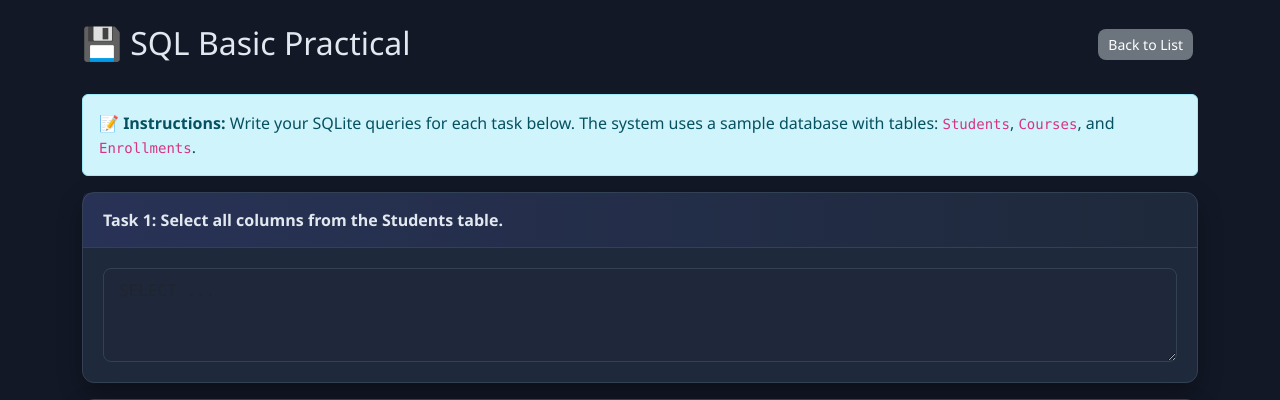
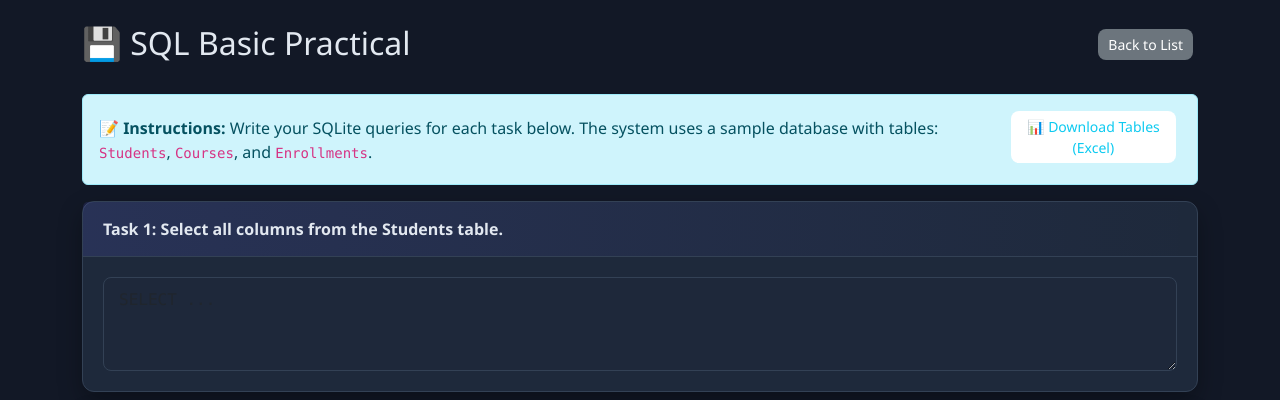
Before and after one commit to muaazasif/academic-erp-system, a Flask app: page /student/sql/take/1 in a window 1280 px wide. Shown: the top 400 px of the page. Run offline with Flask 3, Linux system fonts and the light colour scheme; the visitor is signed in with stand-in values (Sample User, id 1); data comes from the database, SQL or seed files in the repository; data that the repository does not hold is empty.

Commit message:
feat: add sample data download button for SQL assignments

```diff
--- a/app.py
+++ b/app.py
@@ -3004,7 +3004,21 @@ def admin_export_final_marks():
 # APP INITIALIZATION
 # ============================================
 
-from sql_grader import grade_sql_submission, get_sql_assignment_questions
+from sql_grader import grade_sql_submission, get_sql_assignment_questions, get_sample_data_as_excel
+
+@app.route('/student/sql/download-sample')
+def download_sql_sample():
+    """Download sample SQL tables as Excel"""
+    if 'student_id' not in session and 'admin_id' not in session:
+        return redirect(url_for('login'))
+
+    excel_file = get_sample_data_as_excel()
+    return send_file(
+        excel_file,
+        as_attachment=True,
+        download_name='sql_sample_tables.xlsx',
+        mimetype='application/vnd.openxmlformats-officedocument.spreadsheetml.sheet'
+    )
 
 def init_app_data():
     """Initialize database and default data"""
--- a/templates/admin_sql_assignments.html
+++ b/templates/admin_sql_assignments.html
@@ -10,7 +10,10 @@
         <main class="col-md-9 ms-sm-auto col-lg-10 px-md-4">
             <div class="d-flex justify-content-between flex-wrap flex-md-nowrap align-items-center pt-3 pb-2 mb-3 border-bottom">
                 <h1 class="h2">💾 SQL Skills Management</h1>
-                <div class="btn-toolbar mb-2 mb-md-0">
+                <div class="btn-toolbar mb-2 mb-md-0 gap-2">
+                    <a href="{{ url_for('download_sql_sample') }}" class="btn btn-outline-primary">
+                        📊 Download Sample Tables
+                    </a>
                     <a href="/admin/sql/init-data" class="btn btn-warning" onclick="return confirm('Ensure default SQL assignments are created?')">
                         <i class="bi bi-gear"></i> Reset/Initialize SQL Data
                     </a>
--- a/templates/take_sql_assignment.html
+++ b/templates/take_sql_assignment.html
@@ -10,8 +10,15 @@
     </div>
 
     <div class="alert alert-info">
-        <strong>📝 Instructions:</strong> Write your SQLite queries for each task below.
-        The system uses a sample database with tables: <code>Students</code>, <code>Courses</code>, and <code>Enrollments</code>.
+        <div class="d-flex justify-content-between align-items-center">
+            <div>
+                <strong>📝 Instructions:</strong> Write your SQLite queries for each task below.
+                The system uses a sample database with tables: <code>Students</code>, <code>Courses</code>, and <code>Enrollments</code>.
+            </div>
+            <a href="{{ url_for('download_sql_sample') }}" class="btn btn-outline-info btn-sm bg-white">
+                📊 Download Tables (Excel)
+            </a>
+        </div>
     </div>
 
     {% if existing and existing.grade_details %}
```
Also changed, not shown: sql_grader.py (+28 -0 lines), templates/student_sql_assignments.html (+6 -1 lines).
